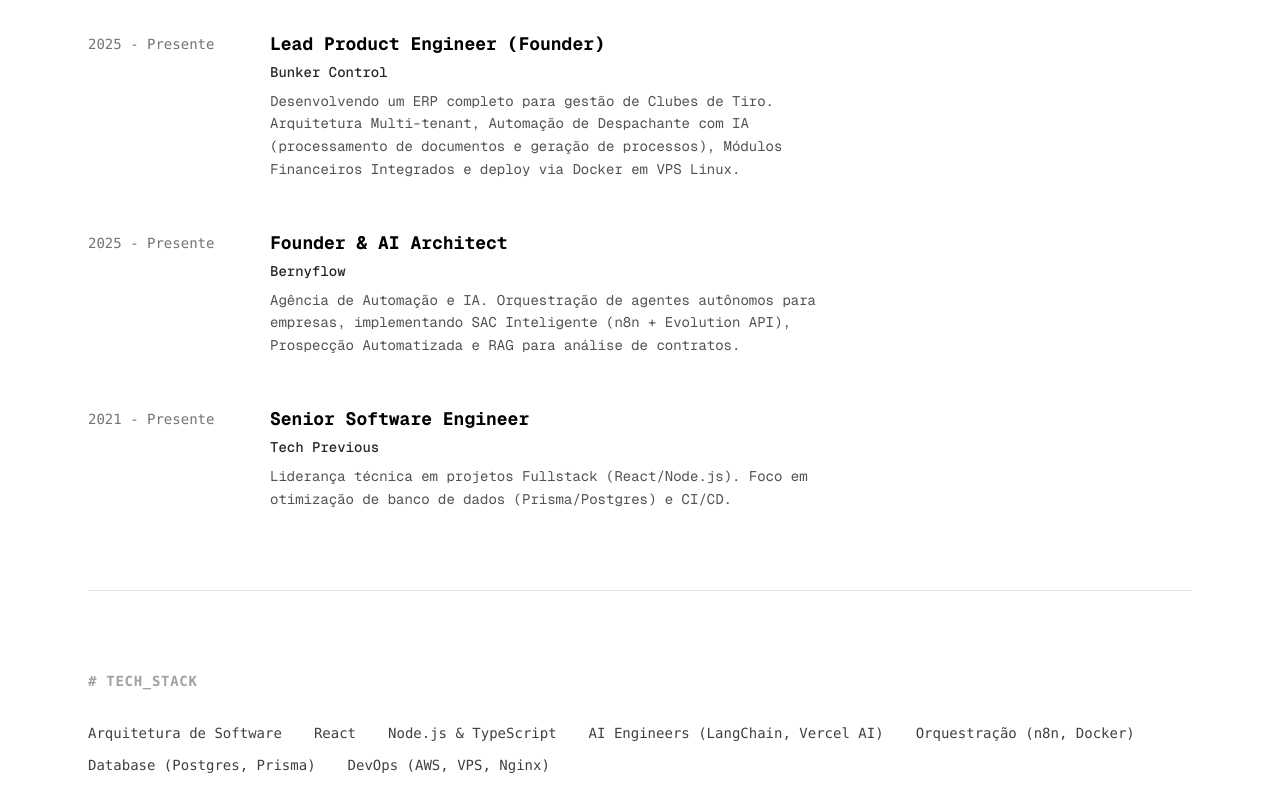
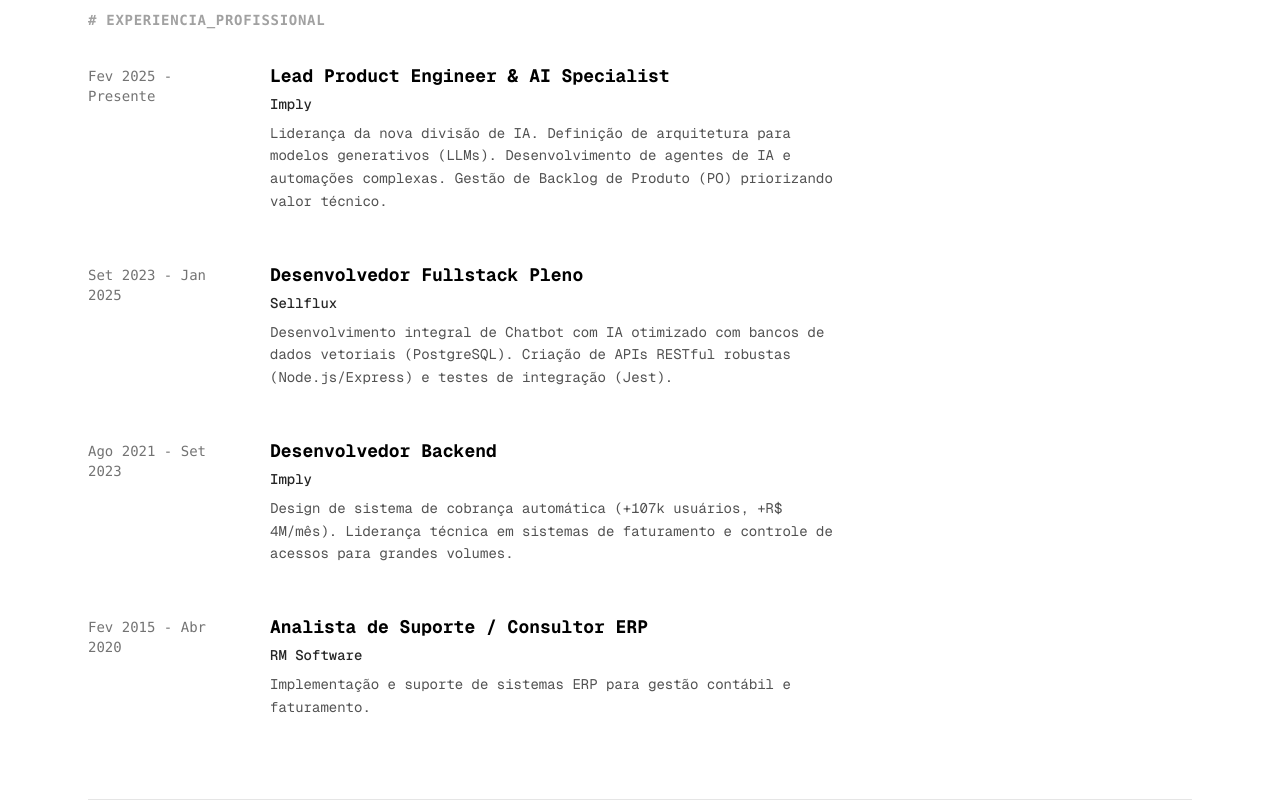
Before and after one commit to gutoberny/portfolio-gberny, a Next.js app: page / in a window 1280 px wide. Shown: the part 1060-1860 px from the top of the page. Built offline with nearby package versions, Linux system fonts and the light colour scheme.

Commit message:
traduçoes

```diff
--- a/src/data/cv.ts
+++ b/src/data/cv.ts
@@ -1,36 +1,41 @@
 export const CV = {
     pt: {
       name: "Gustavo Berny",
-      role: "Lead Product Engineer & AI Specialist",
-      about: "Engenheiro de Software Sênior com foco em arquitetura de produtos escaláveis e Agentes de IA Autônomos. Especialista em transformar processos complexos de negócios em software elegante e performático. Atualmente liderando o desenvolvimento do GunSystem e orquestrações de IA para automação empresarial.",
+      role: "Engenheiro de Produto Líder & Especialista em IA",
+      about: "Engenheiro de Software Sênior com 10 anos de experiência na indústria tecnológica. Especialista no desenvolvimento de sistemas escaláveis utilizando Node.js e ReactJS, com foco avançado em bancos de dados (PostgreSQL/MySQL). Histórico sólido na implementação de Chatbots com IA e arquiteturas financeiras de alto volume.",
       experience: [
         {
-          role: "Lead Product Engineer (Founder)",
-          company: "Bunker Control",
-          date: "2025 - Presente",
-          description: "Desenvolvendo um ERP completo para gestão de Clubes de Tiro. Arquitetura Multi-tenant, Automação de Despachante com IA (processamento de documentos e geração de processos), Módulos Financeiros Integrados e deploy via Docker em VPS Linux."
+          role: "Lead Product Engineer & AI Specialist",
+          company: "Imply",
+          date: "Fev 2025 - Presente",
+          description: "Liderança da nova divisão de IA. Definição de arquitetura para modelos generativos (LLMs). Desenvolvimento de agentes de IA e automações complexas. Gestão de Backlog de Produto (PO) priorizando valor técnico."
         },
         {
-           role: "Founder & AI Architect",
-           company: "Bernyflow",
-           date: "2025 - Presente",
-           description: "Agência de Automação e IA. Orquestração de agentes autônomos para empresas, implementando SAC Inteligente (n8n + Evolution API), Prospecção Automatizada e RAG para análise de contratos."
+           role: "Desenvolvedor Fullstack Pleno",
+           company: "Sellflux",
+           date: "Set 2023 - Jan 2025",
+           description: "Desenvolvimento integral de Chatbot com IA otimizado com bancos de dados vetoriais (PostgreSQL). Criação de APIs RESTful robustas (Node.js/Express) e testes de integração (Jest)."
         },
         {
-          role: "Senior Software Engineer",
-          company: "Tech Previous",
-          date: "2021 - Presente",
-          description: "Liderança técnica em projetos Fullstack (React/Node.js). Foco em otimização de banco de dados (Prisma/Postgres) e CI/CD."
+          role: "Desenvolvedor Backend",
+          company: "Imply",
+          date: "Ago 2021 - Set 2023",
+          description: "Design de sistema de cobrança automática (+107k usuários, +R$ 4M/mês). Liderança técnica em sistemas de faturamento e controle de acessos para grandes volumes."
+        },
+        {
+          role: "Analista de Suporte / Consultor ERP",
+          company: "RM Software",
+          date: "Fev 2015 - Abr 2020",
+          description: "Implementação e suporte de sistemas ERP para gestão contábil e faturamento."
         }
       ],
       skills: [
-          "Arquitetura de Software",
-          "React",
-          "Node.js & TypeScript",
-          "AI Engineers (LangChain, Vercel AI)",
-          "Orquestração (n8n, Docker)",
-          "Database (Postgres, Prisma)",
-          "DevOps (AWS, VPS, Nginx)"
+          "Node.js (Express) & PHP",
+          "ReactJS (Interfaces modernas)",
+          "PostgreSQL & MySQL (Otimização)",
+          "IA & Chatbots (Vector DBs)",
+          "Testing (Jest, TDD)",
+          "Gestão de Produto (Scrum/Kanban)"
       ],
       languages: [
           "Português (Nativo)",
@@ -40,35 +45,40 @@
     en: {
         name: "Gustavo Berny",
         role: "Lead Product Engineer & AI Specialist",
-        about: "Senior Software Engineer focused on scalable product architecture and Autonomous AI Agents. Expert in transforming complex business processes into elegant, high-performance software. Currently leading GunSystem development and AI orchestration for enterprise automation.",
+        about: "Senior Software Engineer with 10 years of experience in the tech industry. Specialist in developing scalable systems using Node.js and ReactJS, with expert focus on databases (PostgreSQL/MySQL). Solid track record in implementing AI Chatbots and high-volume financial architectures.",
         experience: [
           {
-            role: "Lead Product Engineer (Founder)",
-            company: "Bunker Control",
-            date: "2025 - Present",
-            description: "Building a complete ERP for Shooting Club management. Multi-tenant architecture, AI Dispatcher Automation (document processing & workflow generation), Integrated Financial Modules, and Docker deployment on Linux VPS."
+            role: "Lead Product Engineer & AI Specialist",
+            company: "Imply",
+            date: "Feb 2025 - Present",
+            description: "Leading the new AI division. Defining architecture for generative models (LLMs). Development of AI agents and complex automations. Product Backlog Management (PO) prioritizing technical value."
           },
           {
-             role: "Founder & AI Architect",
-             company: "Bernyflow",
-             date: "2025 - Present",
-             description: "AI Automation Agency. Orchestrating autonomous agents for businesses, implementing Intelligent SAC (n8n + Evolution API), Automated Prospecting, and RAG for contract analysis."
+             role: "Mid-Level Fullstack Developer",
+             company: "Sellflux",
+             date: "Sep 2023 - Jan 2025",
+             description: "End-to-end development of AI Chatbot optimized with vector databases (PostgreSQL). Creation of robust RESTful APIs (Node.js/Express) and integration tests (Jest)."
           },
           {
-            role: "Senior Software Engineer",
-            company: "Tech Previous",
-            date: "2021 - Present",
-            description: "Technical leadership in Fullstack projects (React/Node.js). Focus on database optimization (Prisma/Postgres) and CI/CD."
+            role: "Backend Developer",
+            company: "Imply",
+            date: "Aug 2021 - Sep 2023",
+            description: "Design of automated billing system (+107k users, +R$ 4M/month). Technical leadership in billing systems and access control for high volumes."
+          },
+          {
+            role: "Support Analyst / ERP Consultant",
+            company: "RM Software",
+            date: "Feb 2015 - Apr 2020",
+            description: "Implementation and support of ERP systems for accounting management and billing."
           }
         ],
         skills: [
-            "Software Architecture",
-            "React",
-            "Node.js & TypeScript",
-            "AI Engineers (LangChain, Vercel AI)",
-            "Orchestration (n8n, Docker)",
-            "Database (Postgres, Prisma)",
-            "DevOps (AWS, VPS, Nginx)"
+            "Node.js (Express) & PHP",
+            "ReactJS (Modern Interfaces)",
+            "PostgreSQL & MySQL (Optimization)",
+            "AI & Chatbots (Vector DBs)",
+            "Testing (Jest, TDD)",
+            "Product Management (Scrum/Kanban)"
         ],
         languages: [
             "Portuguese (Native)",
```
